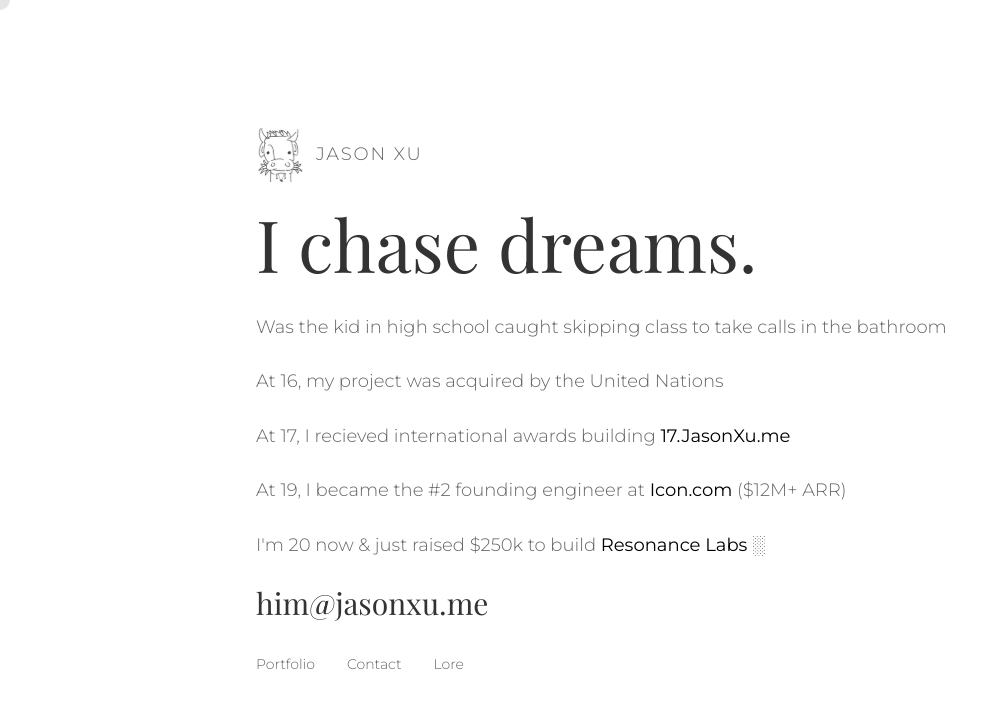
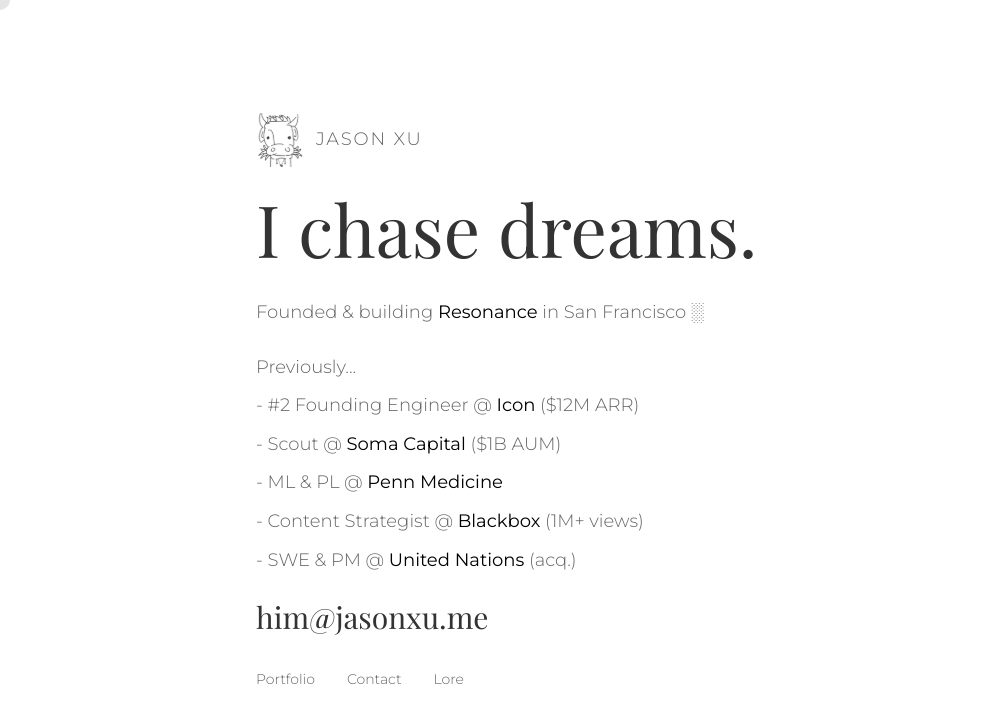
Before and after one commit to Mootbing/JasonXu.me, a Next.js app: page / in a window 1280 px wide. Shown: the top 722 px of the page, without its empty margins (0-1008 px from the left). Built offline with nearby package versions, Linux system fonts and the light colour scheme; a web font is replaced by a local one.

Commit message:
Update homepage bio copy

```diff
--- a/app/components/BlobCursor.tsx
+++ b/app/components/BlobCursor.tsx
@@ -134,8 +134,8 @@
         }
       }
 
-      // Check h1/h2 headers
-      const header = target.closest("h1, h2");
+      // Check secondary headers
+      const header = target.closest("h2");
       if (header) {
         const range = document.createRange();
         range.selectNodeContents(header);
--- a/app/page.tsx
+++ b/app/page.tsx
@@ -1,7 +1,6 @@
 "use client";
 
 import Image from "next/image";
-import { useState, useEffect } from "react";
 
 // Type Definitions
 interface InlineLink {
@@ -9,7 +8,7 @@
   url: string;
 }
 
-type HeroSegment = { text: string } | { link: InlineLink };
+type HeroSegment = { text: string } | { bold: string } | { lineBreak: true } | { link: InlineLink };
 
 type HeroItem = HeroSegment[];
 
@@ -20,20 +19,37 @@
 
 // Content Constants
 const HERO_CONTENT: HeroItem[] = [
-  [{ text: "Was the kid in high school caught skipping class to take calls in the bathroom" }],
-  [{ text: "At 16, my project was acquired by the United Nations" }],
   [
-    { text: "At 17, I recieved international awards building " },
-    { link: { text: "17.JasonXu.me", url: "https://17.jasonxu.me" } },
+    { text: "Founded & building " },
+    { link: { text: "Resonance", url: "https://rsnc.ai" } },
+    { text: " in San Francisco" },
   ],
   [
-    { text: "At 19, I became the #2 founding engineer at " },
-    { link: { text: "Icon.com", url: "https://icon.com" } },
-    { text: " ($12M+ ARR)" },
+    { text: "Previously..." },
   ],
   [
-    { text: "I'm 20 now & just raised $250k to build " },
-    { link: { text: "Resonance Labs", url: "https://rsnc.ai" }}
+    { text: "- #2 Founding Engineer @ " },
+    { link: { text: "Icon", url: "https://icon.com" } },
+    { text: " ($12M ARR)" },
+  ],
+  [
+    { text: "- Scout @ " },
+    { link: { text: "Soma Capital", url: "https://somacap.com/" } },
+    { text: " ($1B AUM)" },
+  ],
+  [
+    { text: "- ML & PL @ " },
+    { link: { text: "Penn Medicine", url: "https://www.pennmedicine.org/" } },
+  ],
+  [
+    { text: "- Content Strategist @ " },
+    { link: { text: "Blackbox", url: "https://blackbox.ai" } },
+    { text: " (1M+ views)" },
+  ],
+  [
+    { text: "- SWE & PM @ " },
+    { link: { text: "United Nations", url: "https://un.org" } },
+    { text: " (acq.)" },
   ],
 ];
 
@@ -74,30 +90,22 @@
 } as const;
 
 export default function Home() {
-  const [headingText, setHeadingText] = useState("I chase dreams.");
-  const [isInverted, setIsInverted] = useState(false);
+  const colors = STYLES.colors.light;
+  const isBulletItem = (segments: HeroItem) =>
+    segments.length > 0 &&
+    "text" in segments[0] &&
+    segments[0].text.startsWith("- ");
 
-  const colors = isInverted ? STYLES.colors.dark : STYLES.colors.light;
+  const getHeroItemClassName = (segments: HeroItem, index: number) => {
+    if (index === 0) return undefined;
 
-  const toggleHeading = () => {
-    setHeadingText((prev) =>
-      prev === "I chase dreams." ? "I build realities." : "I chase dreams."
-    );
-    setIsInverted((prev) => !prev);
-  };
-
-  // Update body class for cursor color inversion
-  useEffect(() => {
-    if (isInverted) {
-      document.body.classList.add("inverted");
-    } else {
-      document.body.classList.remove("inverted");
+    const previousSegments = HERO_CONTENT[index - 1];
+    if (isBulletItem(segments) && (isBulletItem(previousSegments) || previousSegments[0].text === "Previously...")) {
+      return "mt-2";
     }
 
-    return () => {
-      document.body.classList.remove("inverted");
-    };
-  }, [isInverted]);
+    return "mt-6";
+  };
 
   return (
     <div
@@ -117,7 +125,7 @@
               alt="Cow icon"
               width={48}
               height={48}
-              className={`transition-all duration-300 ${isInverted ? "brightness-75" : "invert brightness-75"}`}
+              className="transition-all duration-300 invert brightness-75"
             />
             <p
               className="text-base md:text-lg transition-colors duration-300"
@@ -139,21 +147,16 @@
               color: colors.primary,
             }}
           >
-            <span
-              onClick={toggleHeading}
-              className="cursor-pointer inline-block"
-            >
-              {headingText}
-            </span>
+            <span>I chase dreams.</span>
           </h1>
 
           {/* Content Section */}
           <div
-            className="space-y-6 text-base md:text-lg transition-colors duration-300"
+            className="text-base md:text-lg transition-colors duration-300"
             style={{ color: colors.secondary, lineHeight: 1.7 }}
           >
             {HERO_CONTENT.map((segments, index) => (
-              <p key={index}>
+              <p key={index} className={getHeroItemClassName(segments, index)}>
                 {segments.map((segment, segmentIndex) =>
                   "link" in segment ? (
                     <a
@@ -165,11 +168,15 @@
                     >
                       {segment.link.text}
                     </a>
+                  ) : "bold" in segment ? (
+                    <strong key={segmentIndex}>{segment.bold}</strong>
+                  ) : "lineBreak" in segment ? (
+                    <br key={segmentIndex} />
                   ) : (
                     <span key={segmentIndex}>{segment.text}</span>
                   )
                 )}
-                {index === HERO_CONTENT.length - 1 && (
+                {index === 0 && (
                   <span className="animate-blink" style={{ color: colors.secondary }}> ░</span>
                 )}
               </p>
```
